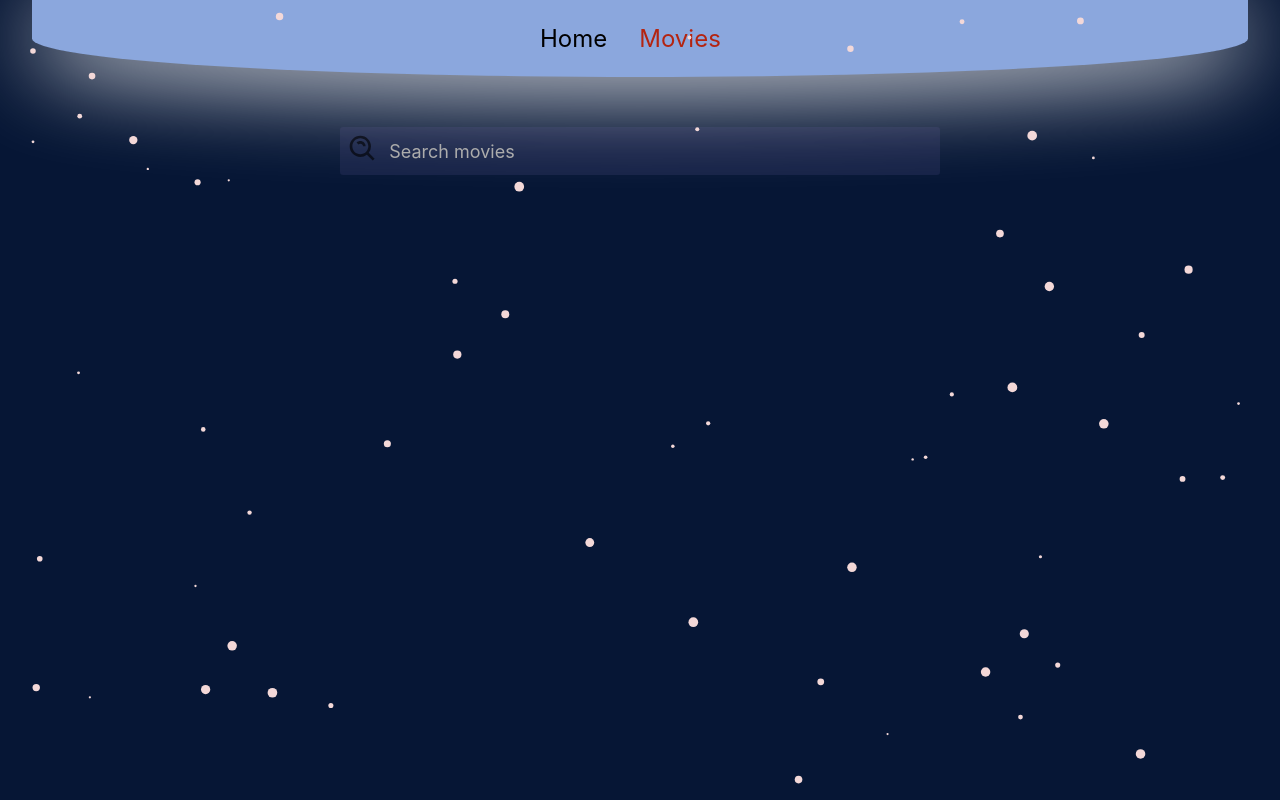
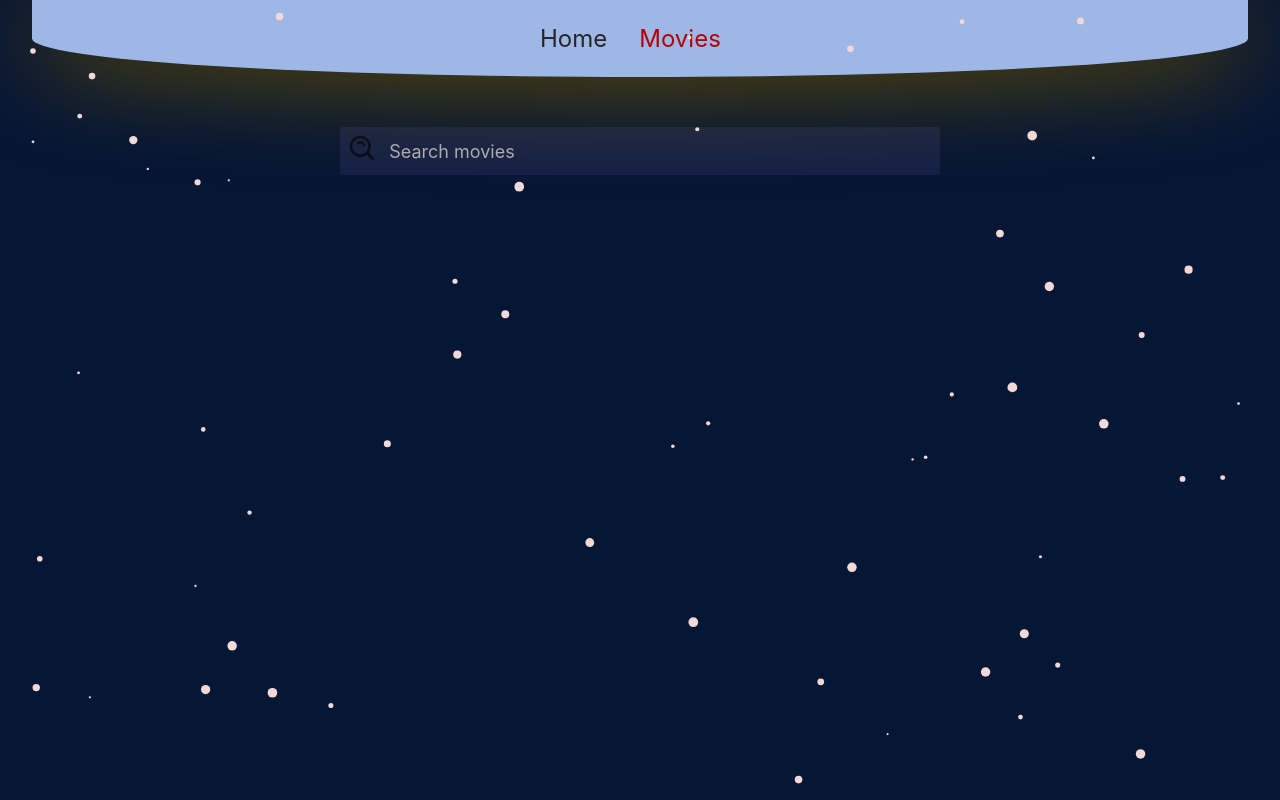
Before and after one commit to dyatskovskiy/goit-react-hw-05-movies, a React (Create React App) app: page /goit-react-hw-05-movies/movies in a window 1280 px wide. Built offline with nearby package versions, Linux system fonts and the light colour scheme.

Commit message:
fixed styles

```diff
--- a/src/components/ActorCard/ActorCard.styled.js
+++ b/src/components/ActorCard/ActorCard.styled.js
@@ -21,7 +21,8 @@ export const CardInfo = styled.div`
 `;
 
 export const Name = styled.p`
-  font-size: 14px;
+  font-size: 16px;
+  font-weight: 500;
   margin-bottom: 10px;
 `;
 
--- a/src/components/Header/Header.styled.js
+++ b/src/components/Header/Header.styled.js
@@ -2,7 +2,7 @@ import { NavLink } from 'react-router-dom';
 import styled from 'styled-components';
 
 export const HeaderLayout = styled.header`
-  background-color: #8ba7dd;
+  background-color: #9eb7e7;
   border-bottom-left-radius: 50%;
   border-bottom-right-radius: 50%;
   margin: 0 auto;
@@ -10,9 +10,9 @@ export const HeaderLayout = styled.header`
   height: 40 px;
   padding: 24px;
   margin-bottom: 40px;
-  -webkit-box-shadow: 0px 12px 93px -3px rgba(255, 255, 255, 1);
-  -moz-box-shadow: 0px 12px 93px -3px rgba(255, 255, 255, 1);
-  box-shadow: 0px 12px 93px -3px rgba(255, 255, 255, 1);
+  -webkit-box-shadow: 0px 12px 93px -3px #675101;
+  -moz-box-shadow: 0px 12px 93px -3px #675101;
+  box-shadow: 0px 12px 93px -3px #675101;
 `;
 
 export const Navigation = styled.ul`
@@ -25,9 +25,9 @@ export const Navigation = styled.ul`
 export const StyledNavLink = styled(NavLink)`
   text-decoration: none;
   font-size: 24px;
-  color: black;
+  color: #252525;
 
   &.active {
-    color: #b42410;
+    color: #b50000;
   }
 `;
--- a/src/components/Information/Information.styled.js
+++ b/src/components/Information/Information.styled.js
@@ -11,9 +11,7 @@ export const InformationLayout = styled.ul`
   padding: 20px 48px;
 `;
 export const StyledLink = styled(Link)`
-  color: black;
   font-size: 24px;
-  text-decoration: none;
   width: 150px;
   height: 30px;
   color: #252525;
--- a/src/components/Movie/Movie.styled.js
+++ b/src/components/Movie/Movie.styled.js
@@ -3,7 +3,7 @@ import styled from 'styled-components';
 
 export const MovieItem = styled.div`
   text-align: center;
-  border: 1px solid #5b2d2d;
+  border: 1px solid #8abdff66;
   border-radius: 4px;
   display: flex;
   flex-direction: column;
@@ -27,6 +27,6 @@ export const CardInfo = styled.div`
 
 export const StyledLink = styled(Link)`
   height: 100%;
-  text-decoration: none;
   color: #1d1d1d;
+  background-color: #071227;
 `;
```
